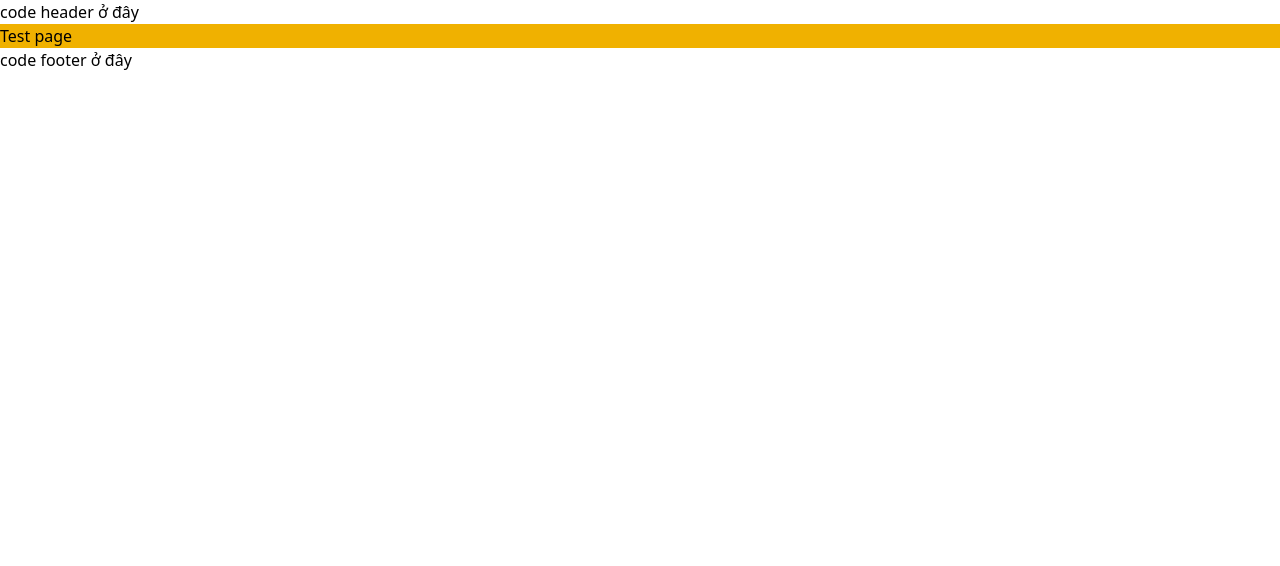
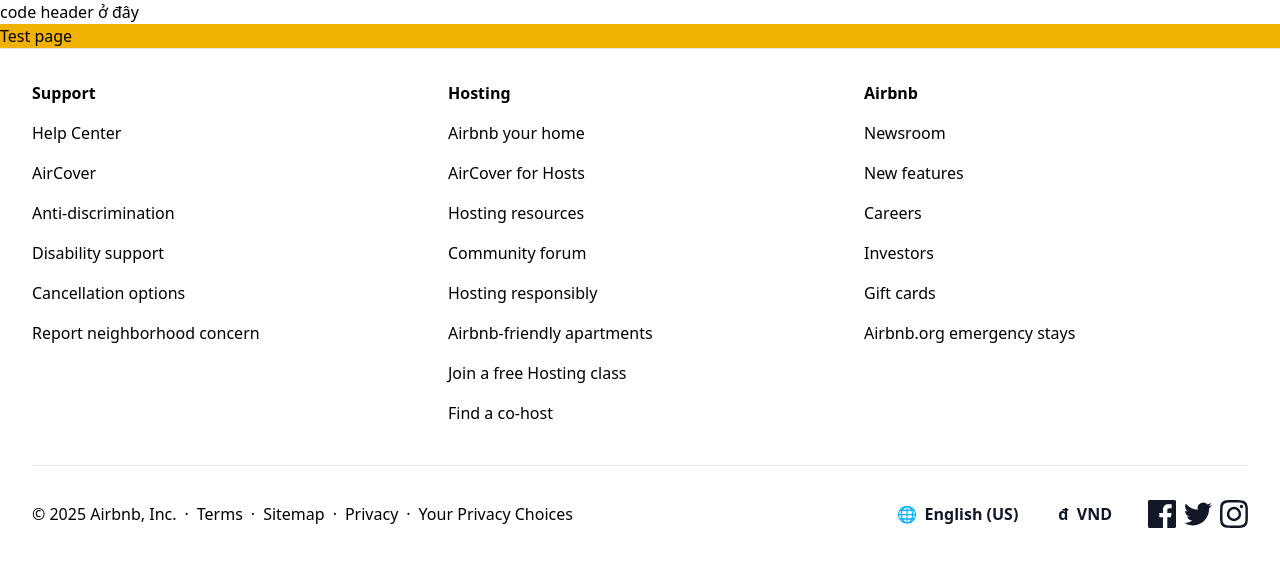
Before and after one commit to ntm-phuong/Homie, a Next.js app: page /product in a window 1280 px wide. Shown: the top 566 px of the page. Built offline with nearby package versions, Linux system fonts and the light colour scheme.

Commit message:
add screen footer

```diff
--- /dev/null
+++ b/src/app/page.tsx
@@ -0,0 +1,16 @@
+'use client'
+import { useEffect } from "react";
+
+const Home = () => {
+  useEffect(() => {
+    fetch("/api/hello")
+      .then((res) => res.json())
+      .then((data) => console.log(data));
+  }, []);
+
+  return (
+    <div className="bg-red-500">Đi đi em , do dự tới hạn mất</div>
+  );
+}
+
+export default Home;
--- a/src/components/footer/footer.tsx
+++ b/src/components/footer/footer.tsx
@@ -1,9 +1,120 @@
+// src/components/footer.tsx
 const Footer = () => {
   return (
-    <div>
-      code footer ở đây
+    <footer className="bg-black-100 border-t border-gray-200">
+      <div className="mx-auto max-w-7xl px-4 py-8 sm:px-6 lg:px-8">
+        {/* Main Footer Content */}
+        <div className="grid grid-cols-1 md:grid-cols-3 gap-8 pb-10">
+          {/* Support Column */}
+          <div>
+            <h3 className="text-base font-semibold text-black-900 mb-4 pb-4">Support</h3>
+            <ul className="flex flex-col gap-y-4">
+              {['Help Center', 'AirCover', 'Anti-discrimination', 'Disability support', 'Cancellation options', 'Report neighborhood concern'].map((item) => (
+                <li key={item}>
+                  <a href="#" className="text-base text-black-600 gap-y-16 hover:text-black-900 hover:underline">
+                    {item}
+                  </a>
+                </li>
+              ))}
+            </ul>
+          </div>
+
+          {/* Hosting Column */}
+          <div>
+            <h3 className="text-base font-semibold text-black-900 mb-4 pb-4">Hosting</h3>
+            <ul className="flex flex-col gap-y-4">
+              {['Airbnb your home', 'AirCover for Hosts', 'Hosting resources', 'Community forum', 'Hosting responsibly', 'Airbnb-friendly apartments', 'Join a free Hosting class', 'Find a co-host'].map((item) => (
+                <li key={item}>
+                  <a href="#" className="text-base text-black-600 hover:text-black-900 hover:underline">
+                    {item}
+                  </a>
+                </li>
+              ))}
+            </ul>
+          </div>
+
+          {/* Airbnb Column */}
+          <div>
+            <h3 className="text-base font-semibold text-black-900 mb-4 pb-4">Airbnb</h3>
+            <ul className="flex flex-col gap-y-4">
+              {['Newsroom', 'New features', 'Careers', 'Investors', 'Gift cards', 'Airbnb.org emergency stays'].map((item) => (
+                <li key={item}>
+                  <a href="#" className="text-base text-black-600 hover:text-black-900 hover:underline">
+                    {item}
+                  </a>
+                </li>
+              ))}
+            </ul>
+          </div>
+        </div>
+
+        {/* Bottom Section */}
+        <div className="mt-12 border-t border-gray-200 pt-8">
+          <div className="flex flex-col md:flex-row justify-between items-center">
+            <div className="flex flex-wrap gap-2 justify-center md:justify-start mb-4 md:mb-0">
+              <span className="text-base text-black-600">© 2025 Airbnb, Inc.</span>
+              <span className="text-base text-black-600">·</span>
+              {['Terms', 'Sitemap', 'Privacy', 'Your Privacy Choices'].map((item, index) => (
+                <>
+                  <a key={item} href="#" className="text-base text-black-600 hover:text-black-900 hover:underline cursor-pointer">
+                    {item}
+                  </a>
+                  {index < 3 && <span className="text-base text-black-600">·</span>}
+                </>
+              ))}
+            </div>
+            <div className="flex items-center gap-x-8">
+  {/* Language Section */}
+  <div className="flex items-center">
+
+    <div className="flex  gap-x-2 items-center p-1  hover:border-gray-300 hover:bg-gray-100 hover:rounded">
+      <span className="text-gray-900">🌐</span>
+      <span className="text-base text-gray-900 font-semibold cursor-pointer">
+        English (US)
+      </span>
     </div>
+  </div>
+
+  {/* Currency Section */}
+  <div className="flex items-center">
+
+    <div className="flex gap-x-2 items-center p-1  hover:border-gray-300 hover:bg-gray-100 hover:rounded">
+    <span className="text-gray-900 font-semibold cursor-pointer">đ</span>
+      <span className="text-base text-gray-900 font-semibold cursor-pointer">
+        VND
+      </span>
+    </div>
+  </div>
+
+  {/* Social Media Icons */}
+  <div className="flex gap-x-2">
+    <a href="#" className="text-gray-900 ">
+      <svg className="w-7 h-7" fill="currentColor" viewBox="0 0 24 24">
+        <path d="M22.675 0H1.325C.593 0 0 .593 0 1.325v21.351C0 23.407.593 24 1.325 24H12.82v-9.294H9.692v-3.622h3.128V8.413c0-3.1 1.893-4.788 4.659-4.788 1.325 0 2.463.099 2.795.143v3.24l-1.918.001c-1.504 0-1.795.715-1.795 1.763v2.313h3.587l-.467 3.622h-3.12V24h6.116c.73 0 1.323-.593 1.323-1.325V1.325C24 .593 23.407 0 22.675 0z" />
+      </svg>
+    </a>
+    <a href="#" className="text-gray-900 ">
+      <svg className="w-7 h-7" fill="currentColor" viewBox="0 0 24 24">
+        <path d="M23.953 4.57a10 10 0 01-2.825.775 4.958 4.958 0 002.163-2.723c-.951.555-2.005.959-3.127 1.184a4.92 4.92 0 00-8.384 4.482C7.69 8.095 4.067 6.13 1.64 3.162a4.822 4.822 0 00-.666 2.475c0 1.71.87 3.213 2.188 4.096a4.904 4.904 0 01-2.228-.616v.06a4.923 4.923 0 003.946 4.827 4.996 4.996 0 01-2.212.085 4.936 4.936 0 004.604 3.417 9.867 9.867 0 01-6.102 2.105c-.39 0-.779-.023-1.17-.067a13.995 13.995 0 007.557 2.209c9.053 0 13.998-7.496 13.998-13.985 0-.21 0-.42-.015-.63A9.935 9.935 0 0024 4.59z" />
+      </svg>
+    </a>
+    <a href="#" className="text-gray-900">
+      <svg className="w-7 h-7" fill="currentColor" viewBox="0 0 24 24">
+        <path d="M12 2.163c3.204 0 3.584.012 4.85.07 3.252.148 4.771 1.691 4.919 4.919.058 1.265.069 1.645.069 4.849 0 3.205-.012 3.584-.069 4.849-.149 3.225-1.664 4.771-4.919 4.919-1.266.058-1.644.07-4.85.07-3.204 0-3.584-.012-4.849-.07-3.26-.149-4.771-1.699-4.919-4.92-.058-1.265-.07-1.644-.07-4.849 0-3.204.013-3.583.07-4.849.149-3.227 1.664-4.771 4.919-4.919 1.266-.057 1.645-.069 4.849-.069zM12 0C8.741 0 8.332.014 7.052.072c-4.95.232-6.683 2.027-6.915 6.915C.014 8.332 0 8.741 0 12c0 3.259.014 3.668.072 4.948.232 4.888 2.027 6.683 6.915 6.915C8.332 23.986 8.741 24 12 24c3.259 0 3.668-.014 4.948-.072 4.888-.232 6.683-2.027 6.915-6.915.058-1.28.072-1.689.072-4.948 0-3.259-.014-3.668-.072-4.948-.232-4.888-2.027-6.683-6.915-6.915C15.668.014 15.259 0 12 0zm0 5.838a6.162 6.162 0 100 12.324 6.162 6.162 0 000-12.324zm0 10.162a4 4 0 110-8 4 4 0 010 8zm6.406-11.845a1.44 1.44 0 100 2.881 1.44 1.44 0 000-2.881z" />
+      </svg>
+    </a>
+  </div>
+</div>
+
+            </div>
+
+
+          </div>
+          </div>
+
+
+    </footer>
   );
-}
+};
 
 export default Footer;
```
